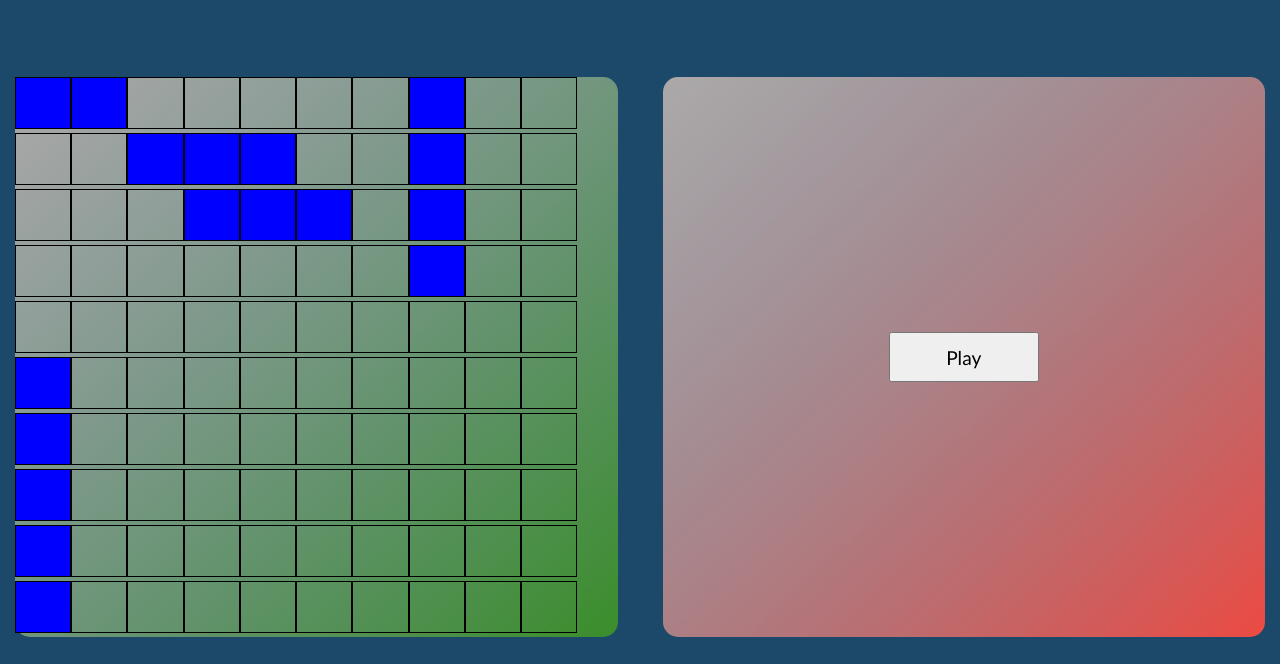
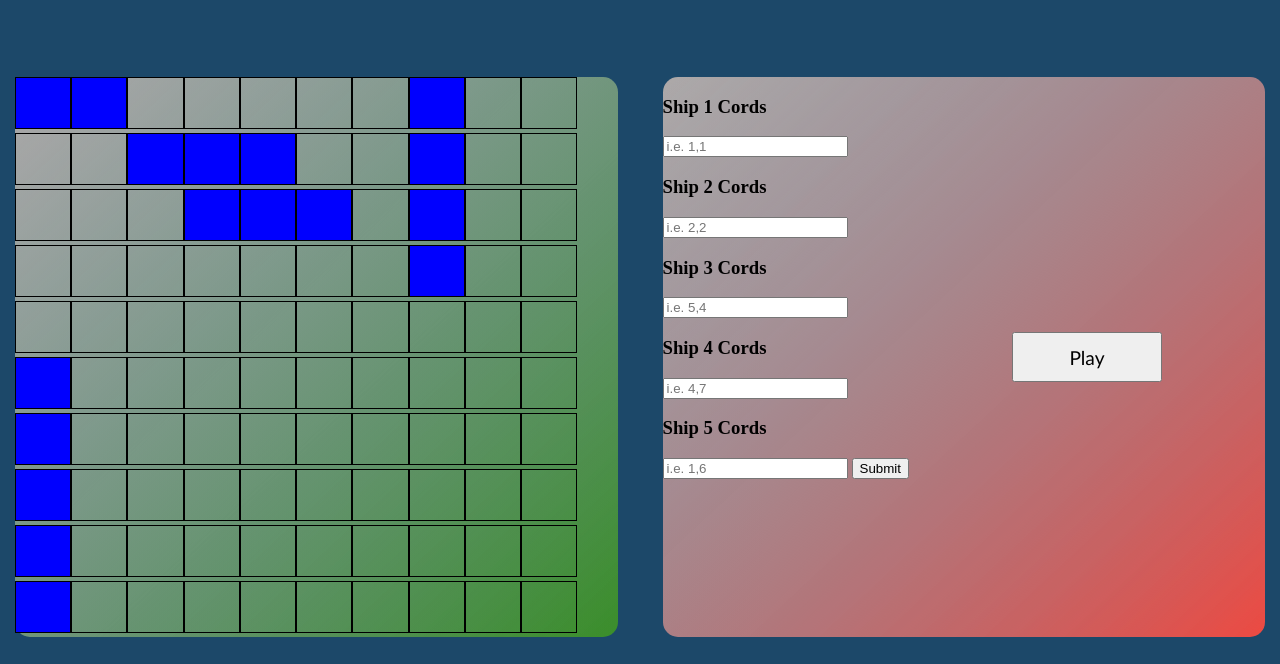
Before and after one commit to MR-Farabough/battleShip, a website with bundled scripts: page index.html in a window 1280 px wide. Shown: the part 83-747 px from the top of the page. Built offline with nearby package versions, Linux system fonts and the light colour scheme.

Commit message:
Changed modal position

```diff
--- a/index.html
+++ b/index.html
@@ -19,11 +19,23 @@
     </div>
     <div class="game-boards dark">
         <div class="card-one dark">
-            <div class="modal active"></div>
-            <div class="backColor active"></div>
         </div>
         <div class="card-two dark">
-            <button class="play">Play</button>
+            <div class="modal active">
+                <h3>Ship 1 Cords</h3>
+                <input type="text" placeholder="i.e. 1,1" class="cordInput1">
+                <h3>Ship 2 Cords</h3>
+                <input type="text" placeholder="i.e. 2,2" class="cordInput2">
+                <h3>Ship 3 Cords</h3>
+                <input type="text" placeholder="i.e. 5,4" class="cordInput3">
+                <h3>Ship 4 Cords</h3>
+                <input type="text" placeholder="i.e. 4,7" class="cordInput4">
+                <h3>Ship 5 Cords</h3>
+                <input type="text" placeholder="i.e. 1,6" class="cordInput5">
+                <button class="nextBTN">Submit</button>
+            </div>
+            <div class="backColor active"></div>
+            <button class="play deactive">Play</button>
         </div>
     </div>
     <div class="footer dark">
```
